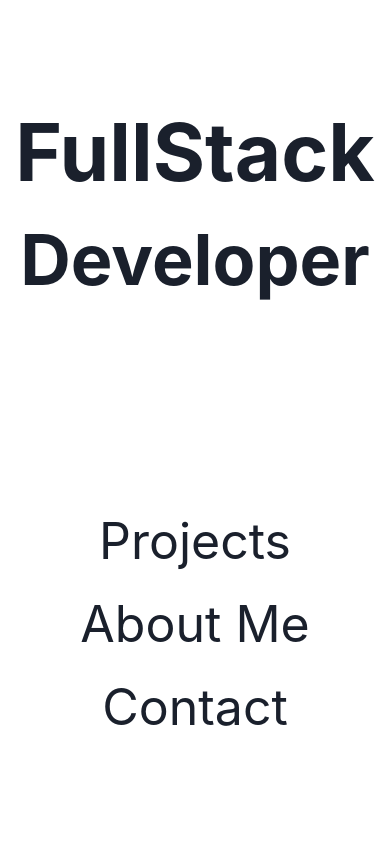
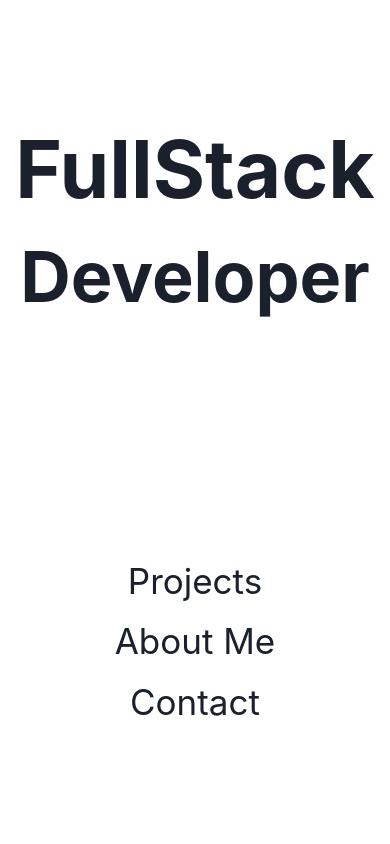
Before and after one commit to Spardutti/site, a Next.js app: page / in a window 390 px wide. Shown: the top 844 px of the page. Built offline with nearby package versions, Linux system fonts and the light colour scheme.

Commit message:
fixed some media queries

```diff
--- a/Components/About/About.tsx
+++ b/Components/About/About.tsx
@@ -17,7 +17,7 @@ const Icons = () => {
         return (
           <Box key={index} py={1}>
             <Text
-              fontSize={[50, 65]}
+              fontSize={[50, 50, 65]}
               onClick={() => onClick(slide.url)}
               className={slide.icon}
             ></Text>
@@ -31,12 +31,12 @@ const Icons = () => {
 const Es = () => {
   return (
     <Box textAlign={"center"}>
-      <Heading fontSize={[50, 80]} py={10}>
+      <Heading fontSize={[50, 60, 80]} py={10}>
         Acerca De Mi
       </Heading>
       <Text pb={5}>{es.quote}</Text>
       <Text pb={5}>{es.about}</Text>
-      <Heading fontSize={[50, 80]} pb={5}>
+      <Heading fontSize={[50, 60, 80]} pb={5}>
         Tecnologías
       </Heading>
       <Icons />
--- a/Components/Contact/Contact.tsx
+++ b/Components/Contact/Contact.tsx
@@ -23,7 +23,7 @@ export const Contact: React.FC<{ language: string }> = ({ language }) => {
   const Es = () => {
     return (
       <Box py={10} textAlign={"center"}>
-        <Heading fontSize={[50, 80]}>Contactame</Heading>
+        <Heading fontSize={[50, 60, 80]}>Contactame</Heading>
         <Stack pt={10} justifyContent={"center"} direction={"row"}>
           {contactInfo.map((elem, index) => {
             return (
@@ -50,7 +50,7 @@ export const Contact: React.FC<{ language: string }> = ({ language }) => {
   const En = () => {
     return (
       <Box py={10} textAlign={"center"}>
-        <Heading fontSize={[50, 80]}>Contact Me</Heading>
+        <Heading fontSize={[50, 60, 80]}>Contact Me</Heading>
         <Stack pt={10} justifyContent={"center"} direction={"row"}>
           {contactInfo.map((elem, index) => {
             return (
--- a/Components/Projects/ProjectsContainer.tsx
+++ b/Components/Projects/ProjectsContainer.tsx
@@ -80,6 +80,7 @@ export const ProjectsContainer: React.FC<Props> = ({ language, yPos }) => {
       <Stack
         direction={["column", "row"]}
         justifyContent={"center"}
+        alignItems={["center", null]}
         spacing={10}
       >
         {projects.slice(0, 2).map((project, index) => {
--- a/Components/Title/Title.tsx
+++ b/Components/Title/Title.tsx
@@ -20,8 +20,8 @@ export const Title: React.FC<Props> = ({ language }) => {
         justifyContent={["center"]}
         alignItems={"center"}
       >
-        <Heading fontSize={[80, 130]}>FullStack</Heading>
-        <Heading fontSize={[70, 130]}>Developer</Heading>
+        <Heading fontSize={[80, 90, 130]}>FullStack</Heading>
+        <Heading fontSize={[70, 90, 130]}>Developer</Heading>
       </Stack>
       <VStack textAlign={"center"} justifyContent={["center"]}>
         <motion.div
@@ -31,7 +31,7 @@ export const Title: React.FC<Props> = ({ language }) => {
           whileTap={{ scale: 1.2 }}
         >
           <Link to="projects" style={{ cursor: "pointer" }}>
-            <MotionText fontSize={50} whileHover={{ scale: 1.2 }}>
+            <MotionText fontSize={[35, 45, 50]} whileHover={{ scale: 1.2 }}>
               {language === "es" ? "Proyectos" : "Projects"}
             </MotionText>
           </Link>
@@ -43,7 +43,7 @@ export const Title: React.FC<Props> = ({ language }) => {
           whileTap={{ scale: 1.2 }}
         >
           <Link to="about" style={{ cursor: "pointer" }}>
-            <MotionText fontSize={50} whileHover={{ scale: 1.2 }}>
+            <MotionText fontSize={[35, 45, 50]} whileHover={{ scale: 1.2 }}>
               {language === "es" ? "Acerca De" : "About Me"}
             </MotionText>
           </Link>
@@ -55,7 +55,7 @@ export const Title: React.FC<Props> = ({ language }) => {
           whileTap={{ scale: 1.2 }}
         >
           <Link to="contact" style={{ cursor: "pointer" }}>
-            <MotionText fontSize={50} whileHover={{ scale: 1.2 }}>
+            <MotionText fontSize={[35, 45, 50]} whileHover={{ scale: 1.2 }}>
               {language === "es" ? "Contacto" : "Contact"}
             </MotionText>
           </Link>
```
